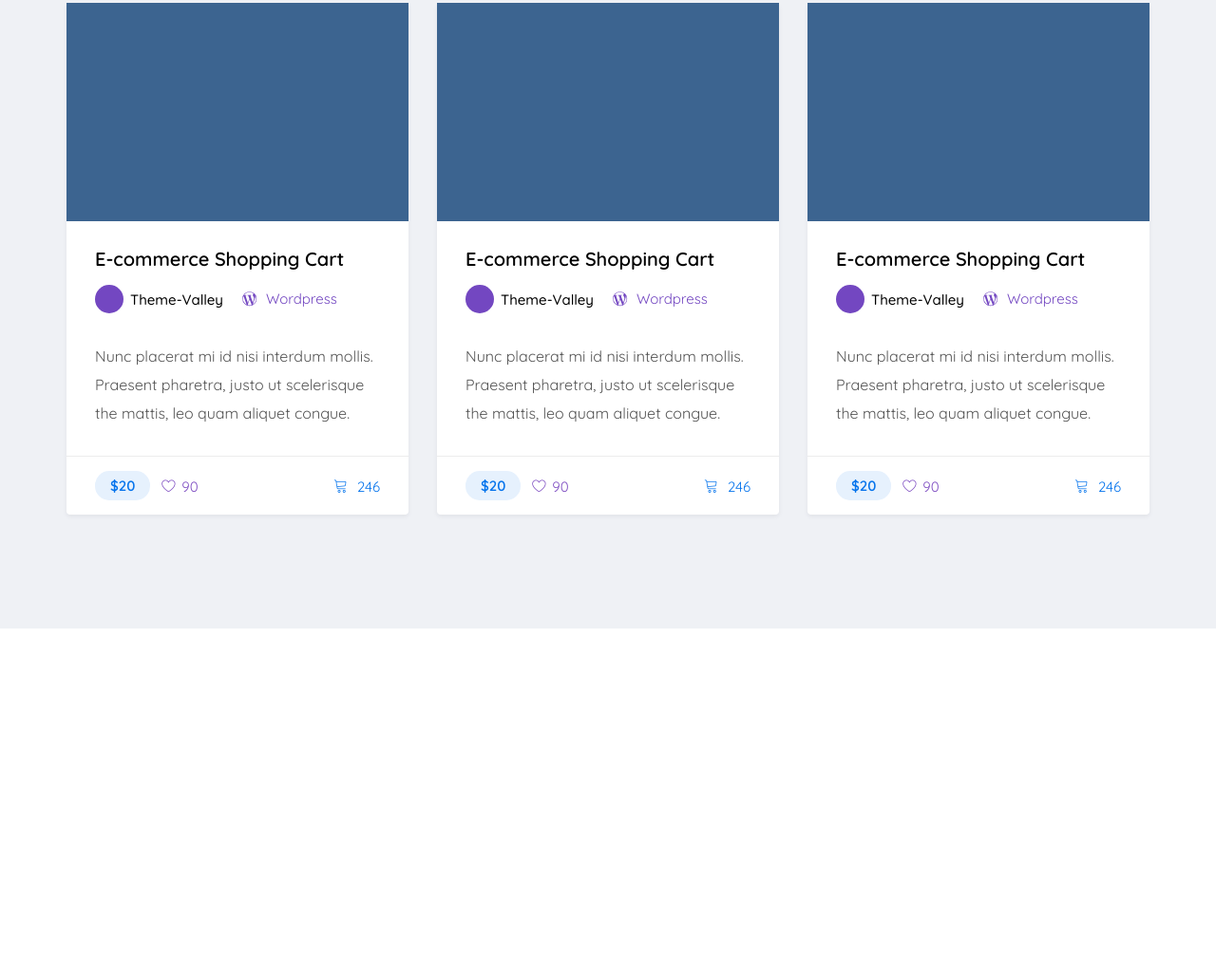
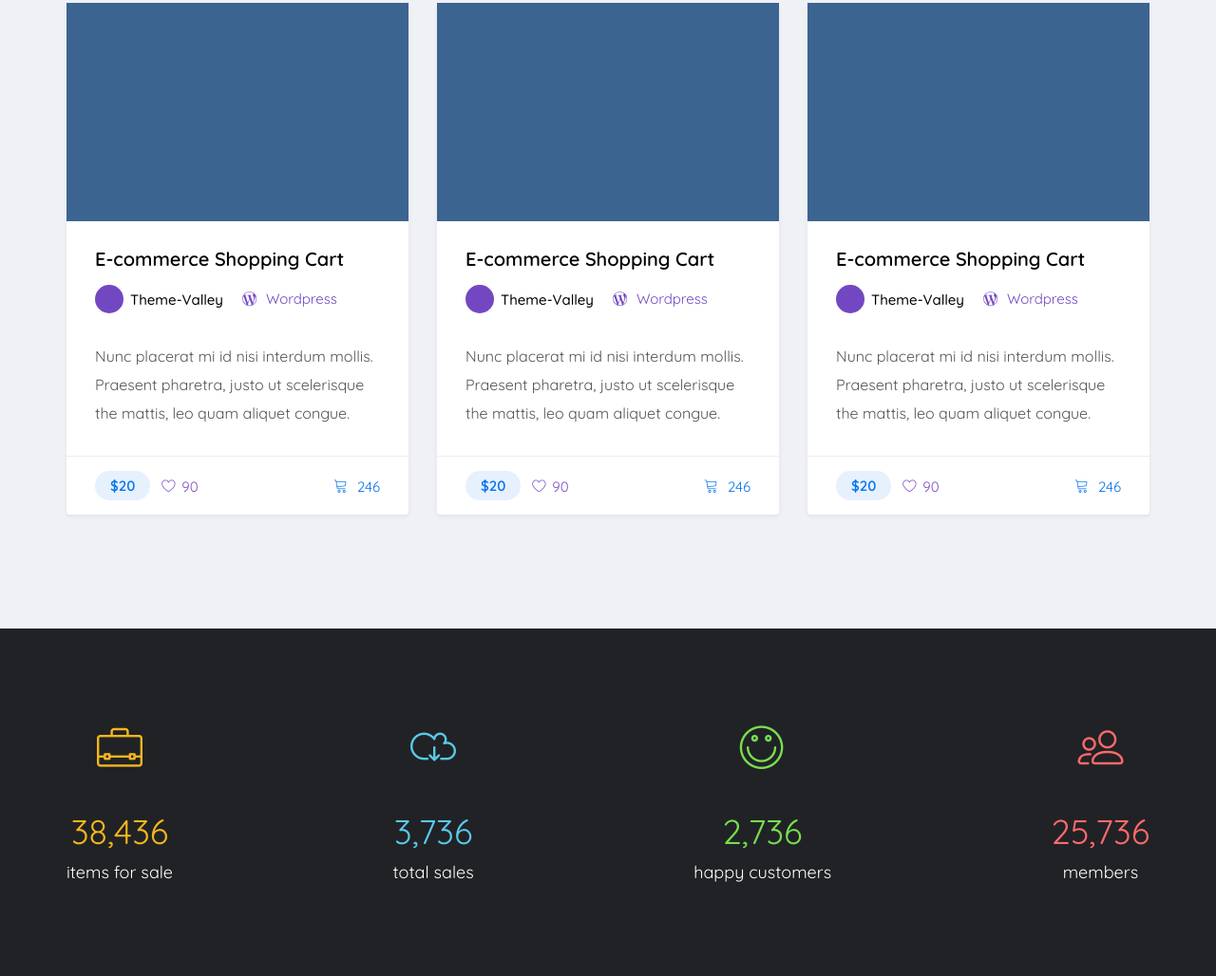
Before and after one commit to Sorokin2204/mart-place, a website: page app/index.html in a window 1280 px wide. Shown: the part 4597-5625 px from the top of the page at 95% size. Before the commit the page ends 5259 px from the top, so only its background shows below. Drawn offline with Linux system fonts and the light colour scheme.

Commit message:
Add statistics

```diff
--- a/app/index.html
+++ b/app/index.html
@@ -795,6 +795,45 @@
         </div>
       </div>
     </section>
+
+    <section class="statistics">
+      <div class="container">
+        <div class="statistics__inner">
+          <div class="statistics__item">
+            <span
+              class="statistics__img linearicons-briefcase"
+              style="color: #f3b71d"
+            ></span>
+            <p class="statistics__num" style="color: #f3b71d">38,436</p>
+            <p class="statistics__text">items for sale</p>
+          </div>
+          <div class="statistics__item">
+            <span
+              class="statistics__img linearicons-cloud-download"
+              style="color: #58c9e9"
+            ></span>
+            <p class="statistics__num" style="color: #58c9e9">3,736</p>
+            <p class="statistics__text">total sales</p>
+          </div>
+          <div class="statistics__item">
+            <span
+              class="statistics__img linearicons-smile"
+              style="color: #77de51"
+            ></span>
+            <p class="statistics__num" style="color: #77de51">2,736</p>
+            <p class="statistics__text">happy customers</p>
+          </div>
+          <div class="statistics__item">
+            <span
+              class="statistics__img linearicons-users2"
+              style="color: #ff6a6d"
+            ></span>
+            <p class="statistics__num" style="color: #ff6a6d">25,736</p>
+            <p class="statistics__text">members</p>
+          </div>
+        </div>
+      </div>
+    </section>
     <script src="js/main.min.js"></script>
   </body>
 </html>
--- a/app/scss/style.scss
+++ b/app/scss/style.scss
@@ -650,3 +650,33 @@
     flex-wrap: wrap;
   }
 }
+
+.statistics {
+  background-color: #212225;
+  padding: 100px 0;
+  &__inner {
+    display: flex;
+    align-items: center;
+    justify-content: space-between;
+  }
+
+  &__item {
+    text-align: center;
+  }
+
+  &__img {
+    display: block;
+    font-size: 48px;
+    margin-bottom: 48px;
+  }
+
+  &__num {
+    font-size: 36px;
+    margin-bottom: 16px;
+  }
+
+  &__text {
+    color: #ffffff;
+    font-size: 18px;
+  }
+}
```
Also changed, not shown: app/css/style.min.css.
